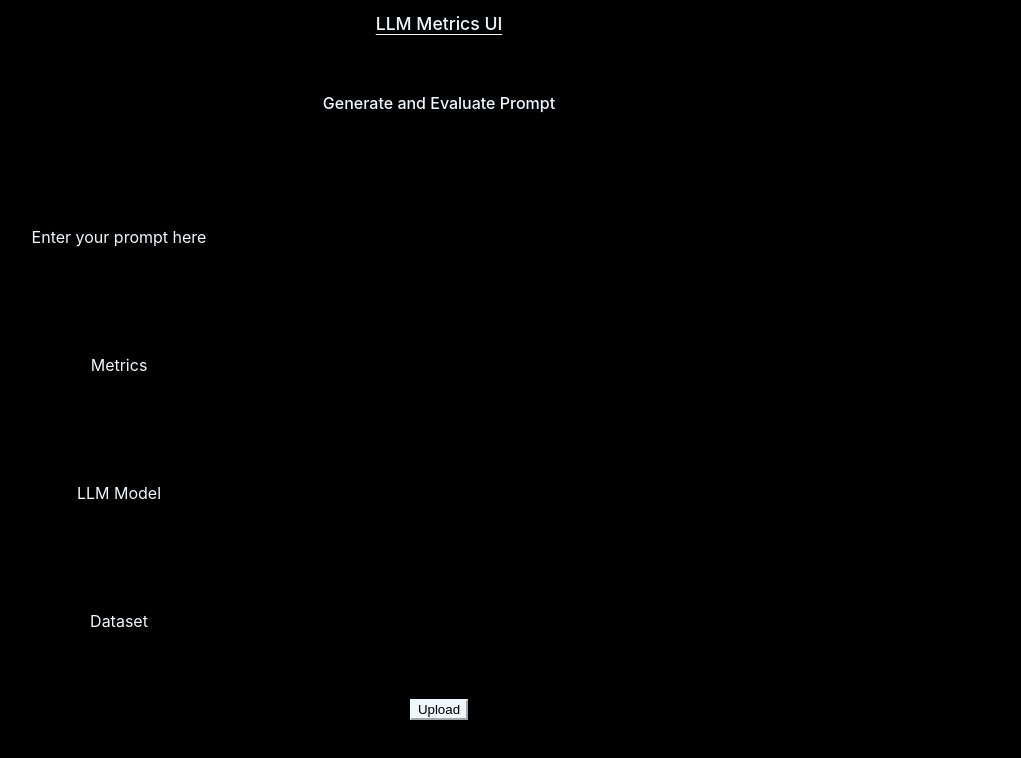
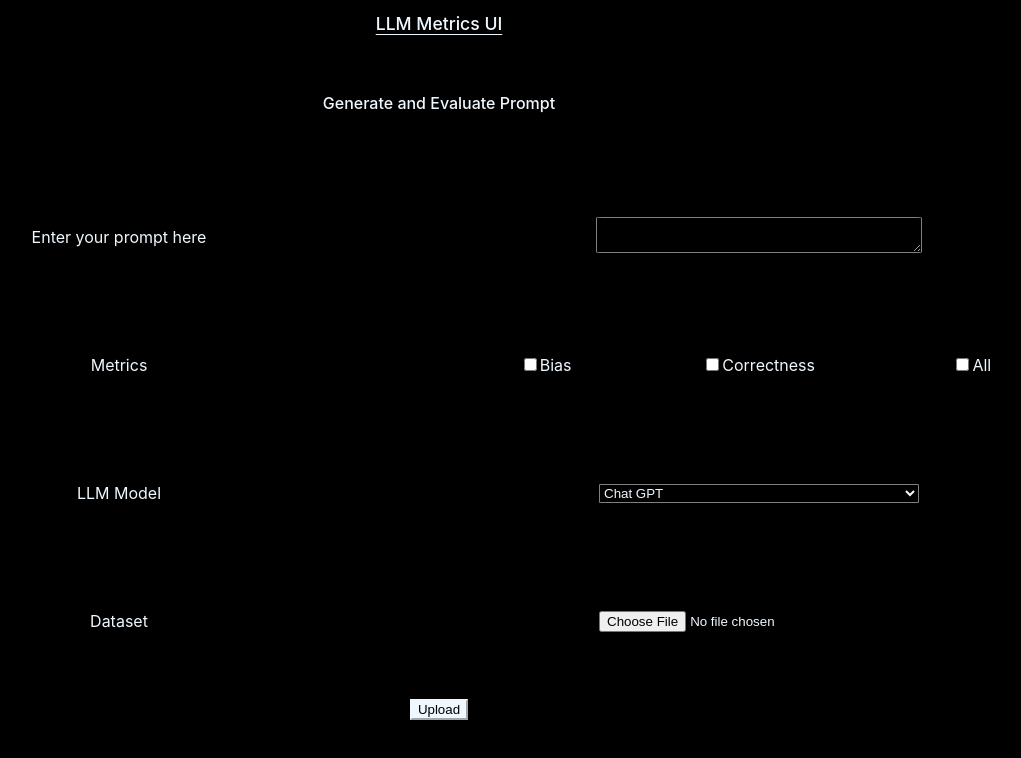
Before and after one commit to priyanshu-sharma/llm_metrics, a React (Create React App) app in the folder src/metrics_client/: page / in a window 1280 px wide. Shown: the top 758 px of the page, without its empty margins (201-1222 px from the left). Built offline with nearby package versions, Linux system fonts and the light colour scheme.

Commit message:
added upload file

```diff
--- a/src/metrics_client/package.json
+++ b/src/metrics_client/package.json
@@ -10,6 +10,7 @@
     "@types/node": "^16.18.68",
     "@types/react": "^18.2.45",
     "@types/react-dom": "^18.2.18",
+    "axios": "^1.6.2",
     "react": "^18.2.0",
     "react-dom": "^18.2.0",
     "react-scripts": "5.0.1",
--- a/src/metrics_client/src/components/Evaluation/Evaluation.css
+++ b/src/metrics_client/src/components/Evaluation/Evaluation.css
@@ -25,6 +25,14 @@
     width: 50%;
 }
 
+.prompt-textarea {
+    width: 50%;
+    background-color: black;
+    color: aliceblue;
+    border-radius: 2%;
+    border-color: grey;
+}
+
 .metrics {
     width: 100%;
     height: 16vh;
@@ -41,6 +49,26 @@
 
 .metrics-selector {
     width: 50%;
+}
+
+.metrics-checkbox {
+    width: 100%;
+    height: 100%;
+    display: flex;
+    flex-direction: row;
+    align-items: center;
+}
+
+.metrics-bias-checkbox {
+    width: 33.3%;
+}
+
+.metrics-correctness-checkbox {
+    width: 33.3%;
+}
+
+.metrics-all-checkbox {
+    width: 33.3%;
 }
 
 .model {
@@ -61,6 +89,14 @@
     width: 50%;
 }
 
+.model-select {
+    width: 50%;
+    background-color: black;
+    color: aliceblue;
+    border-radius: 2%;
+    border-color: grey;
+}
+
 .dataset {
     width: 100%;
     height: 16vh;
@@ -79,6 +115,11 @@
     width: 50%;
 }
 
+.dataset-file {
+    width: 60%;
+    margin-left: 10%;
+}
+
 .upload-section {
     width: 100%;
     height: 10vh;
--- a/src/metrics_client/src/components/Evaluation/Evaluation.tsx
+++ b/src/metrics_client/src/components/Evaluation/Evaluation.tsx
@@ -1,28 +1,109 @@
+import { useState } from "react";
 import "./Evaluation.css";
+import { uploadPrompt } from "../../services/api/metrics-client";
 
 const Evaluation = () => {
+  const [prompt, setPrompt]: any = useState("");
+  const [metrics, setMetrics]: any = useState("");
+  const [dataset, setDataset]: any = useState("");
+  const handlePrompt = (event: any) => {
+    setPrompt(event.target.value);
+  };
+
+  const handleBiasMetrics = (event: any) => {
+    setMetrics("['bias']");
+  };
+
+  const handleCorrectnessMetrics = (event: any) => {
+    setMetrics("['correctness']");
+  };
+
+  const handleAllMetrics = (event: any) => {
+    setMetrics("['bias', 'correctness']");
+  };
+
+  const handleDataset = (event: any) => {
+    setDataset(event.target.value);
+  };
+
+  const handleUpload = async () => {
+    const response = await uploadPrompt(dataset, metrics, prompt);
+    console.log(response);
+  };
+
   return (
     <div>
       <div className="evaluation-title">Generate and Evaluate Prompt</div>
       <div className="prompt">
         <div className="prompt-heading">Enter your prompt here</div>
-        <div className="prompt-input"></div>
+        <div className="prompt-input">
+          <textarea
+            className="prompt-textarea"
+            onChange={handlePrompt}
+          ></textarea>
+        </div>
       </div>
       <div className="metrics">
         <div className="metrics-heading">Metrics</div>
-        <div className="metrics-selector"></div>
+        <div className="metrics-selector">
+          <div className="metrics-checkbox">
+            <div className="metrics-bias-checkbox">
+              <label>
+                <input
+                  type="checkbox"
+                  value="bias"
+                  onChange={handleBiasMetrics}
+                ></input>
+                Bias
+              </label>
+            </div>
+            <div className="metrics-correctness-checkbox">
+              <label>
+                <input
+                  type="checkbox"
+                  value="correctness"
+                  onChange={handleCorrectnessMetrics}
+                ></input>
+                Correctness
+              </label>
+            </div>
+            <div className="metrics-all-checkbox">
+              <label>
+                <input
+                  type="checkbox"
+                  value="all"
+                  onChange={handleAllMetrics}
+                ></input>
+                All
+              </label>
+            </div>
+          </div>
+        </div>
       </div>
       <div className="model">
         <div className="model-heading">LLM Model</div>
-        <div className="model-dropdown"></div>
+        <div className="model-dropdown">
+          <select className="model-select">
+            <option value="CHAT_GPT">Chat GPT</option>
+            {/* <option value="BARD">Bard</option> */}
+          </select>
+        </div>
       </div>
       <div className="dataset">
         <div className="dataset-heading">Dataset</div>
-        <div className="dataset-dropdown"></div>
+        <div className="dataset-dropdown">
+          <input
+            className="dataset-file"
+            type="file"
+            onChange={handleDataset}
+          ></input>
+        </div>
       </div>
       <div className="upload-section">
         <div className="upload-button">
-          <button className="button">Upload</button>
+          <button className="button" onClick={handleUpload}>
+            Upload
+          </button>
         </div>
       </div>
     </div>
--- /dev/null
+++ b/src/metrics_client/src/services/api/metrics-client.ts
@@ -0,0 +1,16 @@
+// import { httpPost} from "../http";
+import axios from "axios";
+const METRICS_API_URL = process.env.METRICS_API_URL;
+
+export const uploadPrompt = (files: string, metrics: string, prompt: string) => {
+    var formData = new FormData();
+    formData.append("file", files);
+    formData.append("prompt", prompt);
+    formData.append("metrics", metrics);
+    formData.append("llm_models", 'CHAT_GPT');
+    return axios.post(`${METRICS_API_URL}/api/evaluation_domain/v1/upload_file/`, formData, {
+        headers: {
+            'Content-Type': 'multipart/form-data'
+        }
+    })
+};
```
